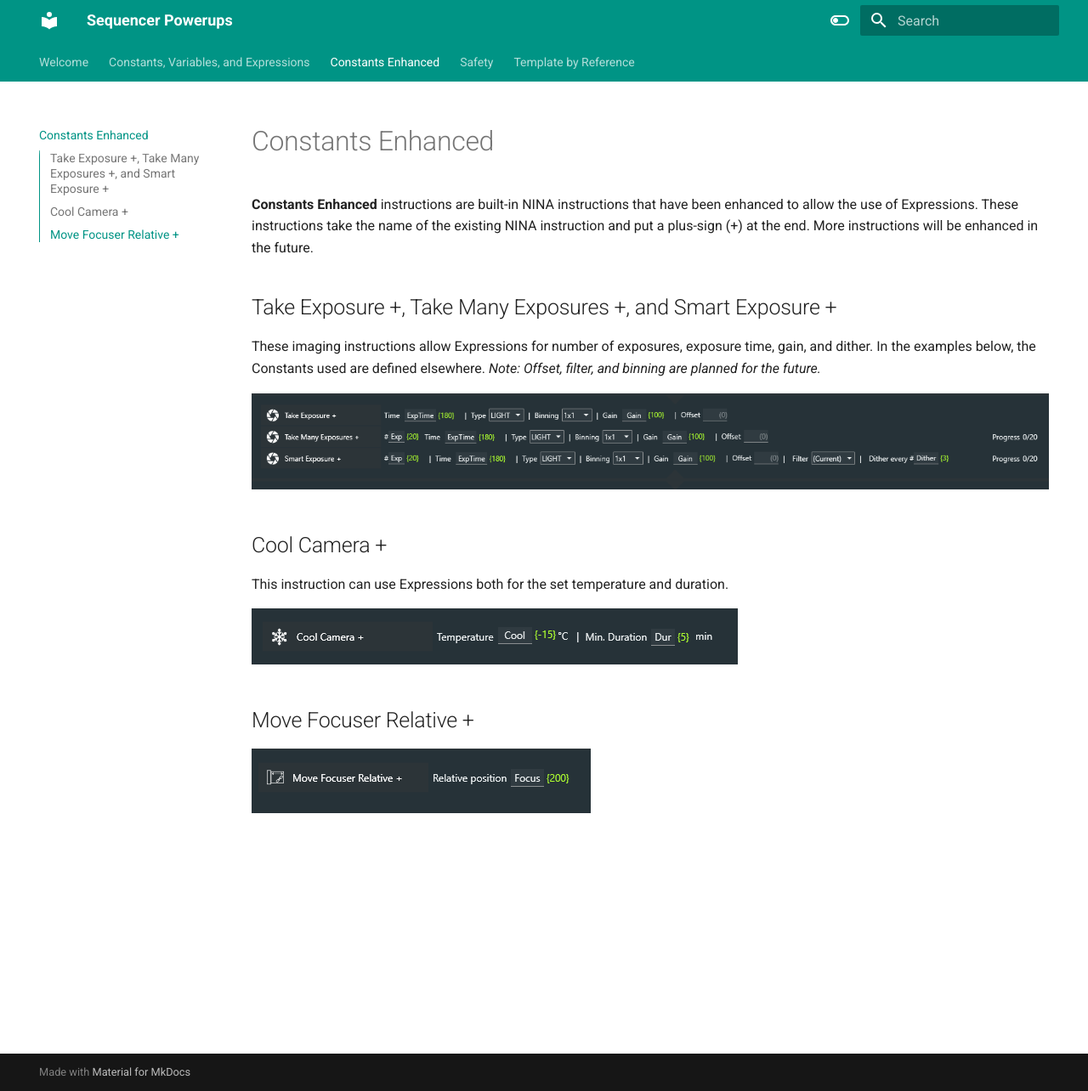
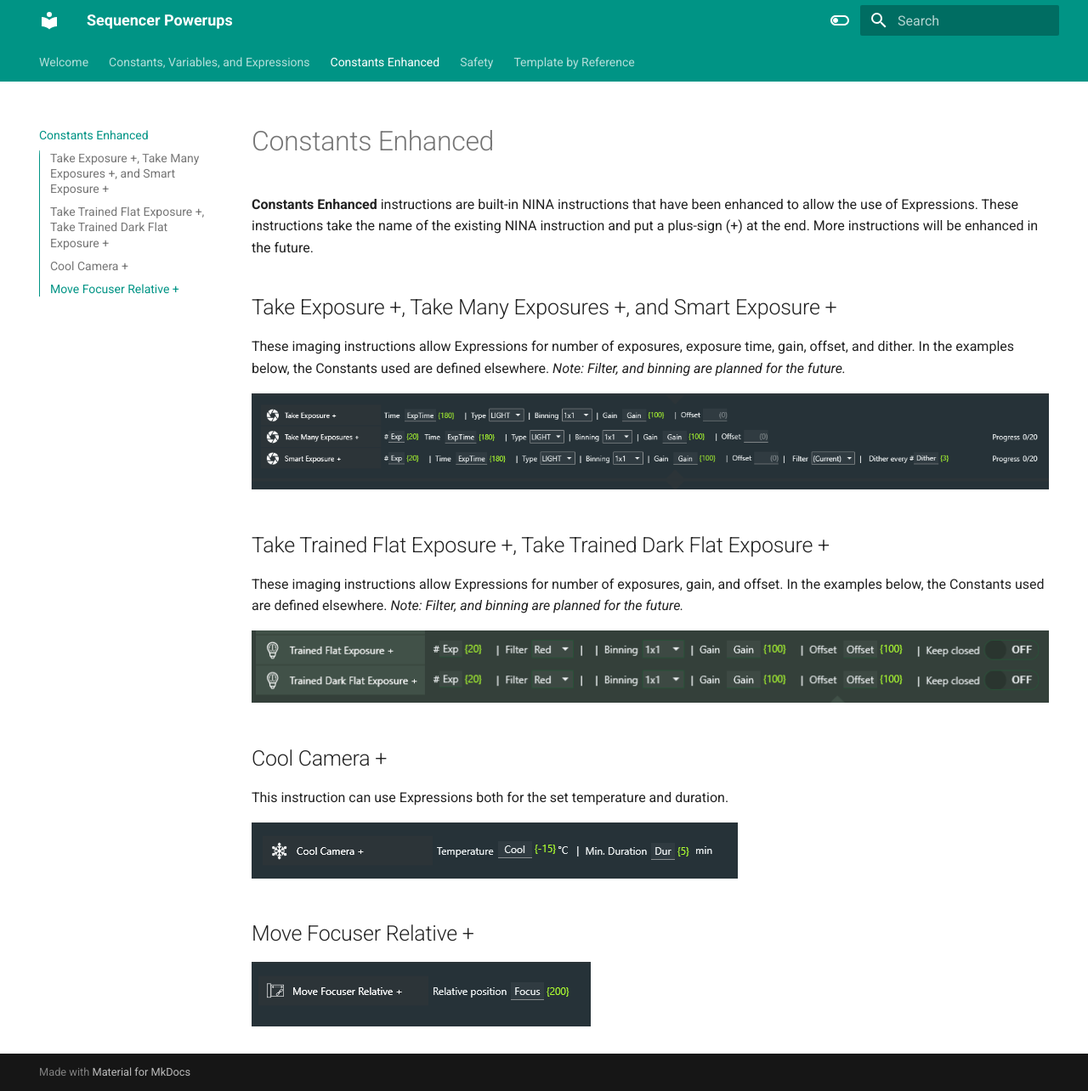
Before and after one commit to marcblank/marcblank.github.io, an MkDocs documentation site: the page built from docs/Constants Enhanced.md, in a window 1280 px wide and 1284 px high. Shown: the whole window at 85% size. Built offline with MkDocs 1.6.1 and Material for MkDocs 9.7.7, drawn with Linux system fonts in a browser that asks for light colours.

Commit message:
Powerups 3.10.4.0

```diff
--- a/docs/Constants Enhanced.md
+++ b/docs/Constants Enhanced.md
@@ -3,9 +3,15 @@
 
 ## Take Exposure +, Take Many Exposures +, and Smart Exposure +
 
-These imaging instructions allow Expressions for number of exposures, exposure time, gain, and dither.  In the examples below, the Constants used are defined elsewhere. *Note: Offset, filter, and binning are planned for the future.*
+These imaging instructions allow Expressions for number of exposures, exposure time, gain, offset, and dither.  In the examples below, the Constants used are defined elsewhere. *Note: Filter, and binning are planned for the future.*
 
 ![](Exposure.png)
+
+## Take Trained Flat Exposure +, Take Trained Dark Flat Exposure +
+
+These imaging instructions allow Expressions for number of exposures, gain, and offset.  In the examples below, the Constants used are defined elsewhere. *Note: Filter, and binning are planned for the future.*
+
+![](Trained.png)
 
 ## Cool Camera +
 
```
Also changed, not shown: docs/Trained.png (added).
